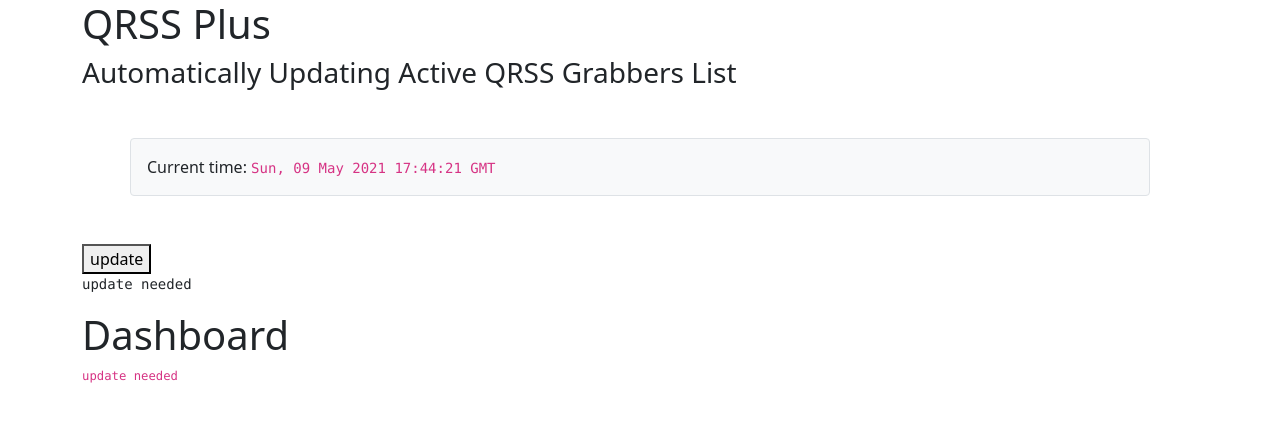
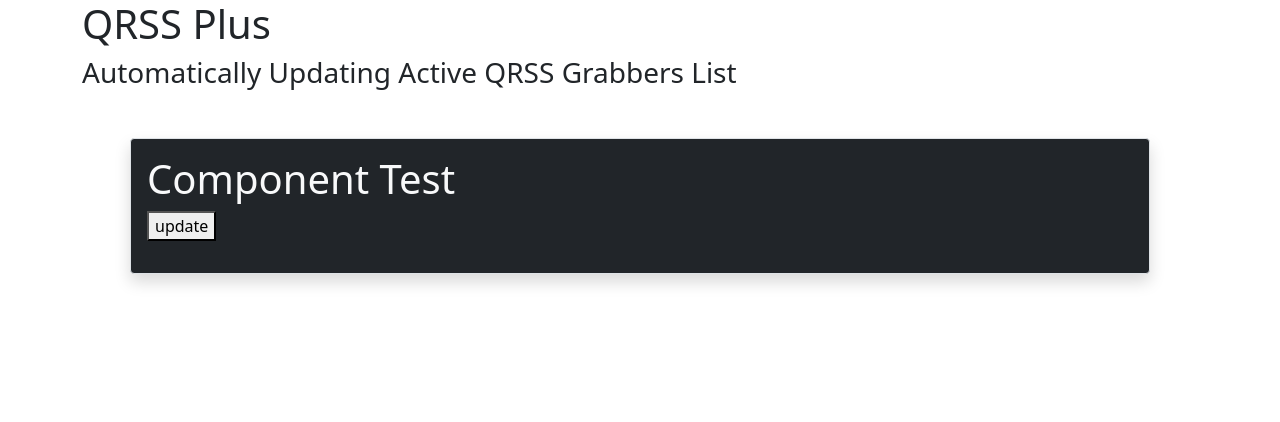
Before and after one commit to syedrizvinet/QRSS-plus-dev, a React (Create React App) app in the folder src/frontend-react/qrssplus/: page / in a window 1280 px wide. Shown: the top 422 px of the page. Built offline with nearby package versions, Linux system fonts and the light colour scheme.

Commit message:
list grabber IDs

```diff
--- a/src/frontend-react/qrssplus/src/App.js
+++ b/src/frontend-react/qrssplus/src/App.js
@@ -1,35 +1,47 @@
 import React from 'react';
-import Clock from './Clock';
-import Dashboard from './Dashboard';
 
 class App extends React.Component {
+
   constructor(props) {
     super(props);
-    this.state = { grabbersJson: "update needed" };
-    this.dashboardRef = React.createRef();
+    this.state = {
+      grabbersJson: {},
+      grabbers: {}
+    };
   }
 
-  updateGrabbers() {
-    this.setState({ grabbersJson: "updating..." });
+  onUpdateGrabbers() {
+    this.setState({ grabbersJson: "downloading..." });
     fetch('https://qrssplus.z20.web.core.windows.net/grabbers.json')
       .then(response => response.json())
-      .then(data => this.gotUpdatedJson(data));
+      .then(obj => {
+        this.setState({ grabbersJson: obj });
+        this.setState({ grabbers: obj.grabbers });
+      });
   }
-
-  gotUpdatedJson(data) {
-    this.dashboardRef.current.update(data);
-  }
-
 
   render() {
     return (
       <div className="container">
         <h1>QRSS Plus</h1>
         <h3>Automatically Updating Active QRSS Grabbers List</h3>
-        <Clock />
-        <button onClick={this.updateGrabbers.bind(this)}>update</button>
-        <pre>{this.state.grabbersJson}</pre>
-        <Dashboard ref={this.dashboardRef} />
+
+        <div className="bg-dark text-light shadow border rounded m-5 p-3">
+          <h1>Component Test</h1>
+          <button onClick={this.onUpdateGrabbers.bind(this)}>update</button>
+
+          <div>
+            <ul>
+              {
+                Object.keys(this.state.grabbers).map(id => (
+                  <li>{id}</li>
+                ))
+              }
+            </ul>
+          </div>
+
+        </div>
+
       </div>
     );
   }
```
